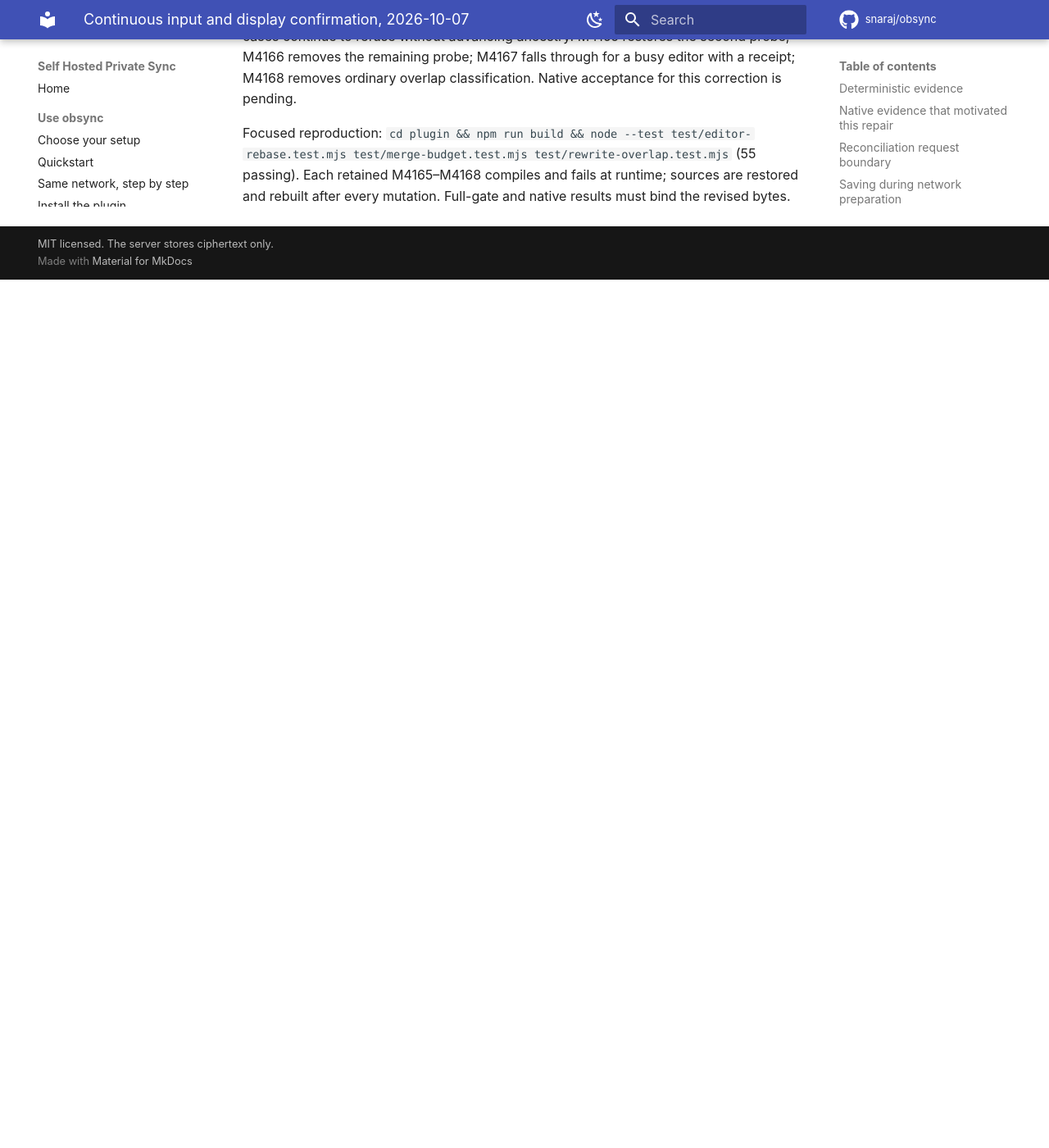
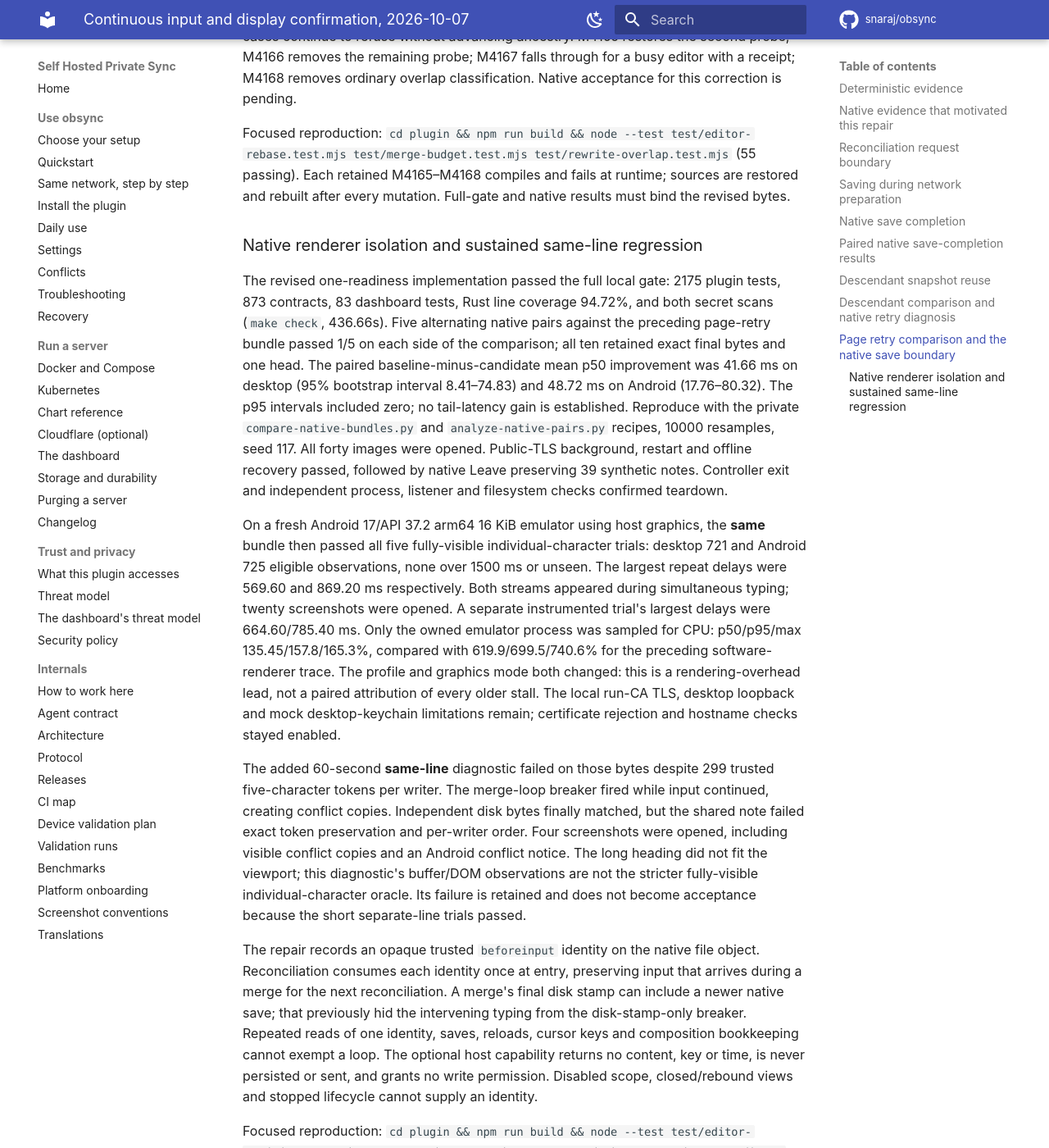
Before and after one commit to snaraj/obsync, an MkDocs documentation site: the page built from docs/validation-runs/2026-10-07-continuous-input-117.md, in a window 1280 px wide and 1400 px high, scrolled down 11262 px. Shown: the whole window at 82% size. Built offline with MkDocs 1.6.1 and Material for MkDocs 9.7.7, drawn with Linux system fonts in a browser that asks for light colours; comment, search, counter and statistics services are not loaded; before the commit the page ends 11603 px from its top, so only the background shows below that; some of the changed text lies outside the part shown.

Commit message:
fix: distinguish trusted typing from automatic merge loops
A sustained native same-line run on the preceding candidate tripped the
merge breaker while both writers continued typing. The shared note failed
order/content checks; all 598 tokens survived across 25 note/copy files.
An incoming native merge can absorb a local save into its final disk stamp,
hiding intervening input from stamp-only loop accounting.

Expose a file-bound, lifecycle-bound opaque beforeinput identity through the
native host. Consume it once per reconciliation; input during a merge remains
visible to the next one. Saves, reloads and cursor keys cannot exempt loops.
Keep all final editor/disk guards, encryption and durability unchanged.
Retain instrumented coverage stdout after a failing CLI run hid its assertion.

Evidence: 155 focused plus 8 native-host tests pass; M4169-M4175 compile and
fail assertions with zero cancellations. Full make check passes in 420.32s:
2183 plugin tests, 873 contracts, 83 dashboard tests, Rust coverage 94.72%,
both scans. The earlier CLI coverage failure is unknown and retained;
13 direct CLI tests and three instrumented workspace diagnostics passed.
Record the preceding renderer controls and sustained failure honestly.
Current-bundle native acceptance is still pending; no release claim.

Accounting: 17 files, +241/-8.

- GPT-6

```diff
--- a/docs/validation-runs/2026-10-07-continuous-input-117.md
+++ b/docs/validation-runs/2026-10-07-continuous-input-117.md
@@ -403,7 +403,7 @@
 and hashed. No physical-iPhone acceptance is inferred from these emulator runs.
 
 The page-retry full local `make check` passed in431.12 s:2174 plugin tests,
-873 contracts,83 dashboard tests, Rust line coverage94.72%, both secret scans
+873 contracts, 83 dashboard tests, Rust line coverage94.72%, both secret scans
 clean. Native acceptance for the new bundle remains a separate requirement.
 
 
@@ -466,3 +466,88 @@
 test/rewrite-overlap.test.mjs` (55 passing). Each retained M4165–M4168
 compiles and fails at runtime; sources are restored and rebuilt after every
 mutation. Full-gate and native results must bind the revised bytes.
+
+
+### Native renderer isolation and sustained same-line regression
+
+The revised one-readiness implementation passed the full local gate: 2175
+plugin tests, 873 contracts, 83 dashboard tests, Rust line coverage 94.72%,
+and both secret scans (`make check`, 436.66s). Five alternating native pairs
+against the preceding page-retry bundle passed 1/5 on each side of the
+comparison; all ten retained exact final bytes and one head. The paired
+baseline-minus-candidate mean p50 improvement was 41.66 ms on desktop
+(95% bootstrap interval 8.41–74.83) and 48.72 ms on Android (17.76–80.32).
+The p95 intervals included zero; no tail-latency gain is established.
+Reproduce with the private `compare-native-bundles.py` and
+`analyze-native-pairs.py` recipes, 10000 resamples, seed 117. All forty images
+were opened. Public-TLS background, restart and offline recovery passed,
+followed by native Leave preserving 39 synthetic notes. Controller exit and
+independent process, listener and filesystem checks confirmed teardown.
+
+On a fresh Android 17/API 37.2 arm64 16 KiB emulator using host graphics,
+the **same** bundle then passed all five fully-visible individual-character
+trials: desktop 721 and Android 725 eligible observations, none over 1500 ms
+or unseen. The largest repeat delays were 569.60 and 869.20 ms respectively.
+Both streams appeared during simultaneous typing; twenty screenshots were
+opened. A separate instrumented trial's largest delays were 664.60/785.40 ms.
+Only the owned emulator process was sampled for CPU: p50/p95/max
+135.45/157.8/165.3%, compared with 619.9/699.5/740.6% for the preceding
+software-renderer trace. The profile and graphics mode both changed: this
+is a rendering-overhead lead, not a paired attribution of every older stall.
+The local run-CA TLS, desktop loopback and mock desktop-keychain limitations
+remain; certificate rejection and hostname checks stayed enabled.
+
+The added 60-second **same-line** diagnostic failed on those bytes despite
+299 trusted five-character tokens per writer. The merge-loop breaker fired
+while input continued, creating conflict copies. Independent disk bytes
+finally matched, but the shared note failed exact token preservation and
+per-writer order. Four screenshots were opened, including visible conflict
+copies and an Android conflict notice. The long heading did not fit the
+viewport; this diagnostic's buffer/DOM observations are not the stricter
+fully-visible individual-character oracle. Its failure is retained and does
+not become acceptance because the short separate-line trials passed.
+
+The repair records an opaque trusted `beforeinput` identity on the native
+file object. Reconciliation consumes each identity once at entry, preserving
+input that arrives during a merge for the next reconciliation. A merge's
+final disk stamp can include a newer native save; that previously hid the
+intervening typing from the disk-stamp-only breaker. Repeated reads of one
+identity, saves, reloads, cursor keys and composition bookkeeping cannot
+exempt a loop. The optional host capability returns no content, key or time,
+is never persisted or sent, and grants no write permission. Disabled scope,
+closed/rebound views and stopped lifecycle cannot supply an identity.
+
+Focused reproduction: `cd plugin && npm run build && node --test
+ test/editor-activity.test.mjs test/cotyping.test.mjs
+ test/merge-budget.test.mjs test/editor-rebase.test.mjs` (155 passing), then
+`node --test test/editor-input.test.mjs` (8 passing). The retained
+M4169–M4175 patches each compile and fail a runtime assertion with zero
+cancellations: no reset, repeated exemption of one input, non-text events,
+disabled scope, stopped lifecycle, missing native-host wiring and a token
+that never advances. The original no-input loop control still trips at six.
+These are author checks; new-bundle native acceptance remains pending.
+
+
+The long run's later Android feed retry was a separate private-harness fault:
+the local TLS proxy allowed 40 seconds for a 55-second changes poll. The host
+could retry the closed request with its original signed nonce, which the
+server correctly refused. The next fixture permits 70 seconds upstream and
+75 seconds downstream; no product replay protection changes. This occurred
+after the initial merge-loop refusal and does not excuse that failure.
+
+The first full-gate attempt for the trusted-input repair failed in the
+instrumented CLI suite. Its coverage wrapper discarded stdout, so the failed
+assertion is unknown. A direct instrumented CLI diagnostic passed 13/13;
+three subsequent instrumented whole-workspace diagnostics passed. These do
+not retroactively clear the original failure. `coverage.sh` now retains test
+stdout so a recurrence identifies its failing assertion. No retry or ignored
+exit is added to the gate.
+
+
+The replacement full local gate passed in 420.32s: 2,183 plugin tests,
+873 contracts, 83 dashboard tests, 94.72% Rust line coverage and both secret
+scans. The original instrumented CLI failure remains unexplained and retained;
+passing diagnostics do not supply its missing cause. Independent token-union
+inspection of the failed native run found all 598 typed tokens across 25
+desktop note/copy files. No token was missing from that set; the original
+shared-note experience and ordering still failed.
```
Also changed, not shown: docs/architecture.md (+7 -1 lines), 15 other files.
